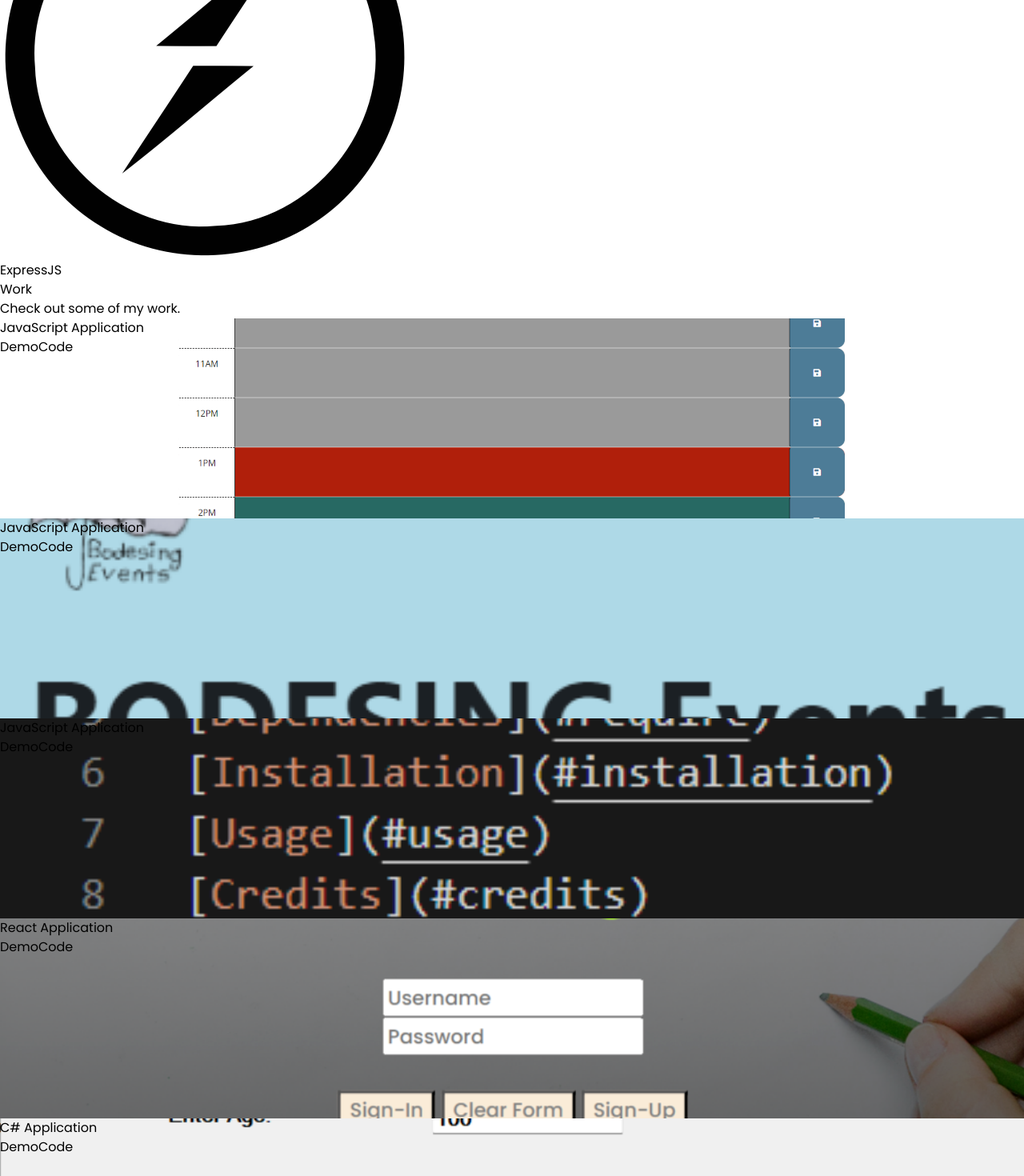
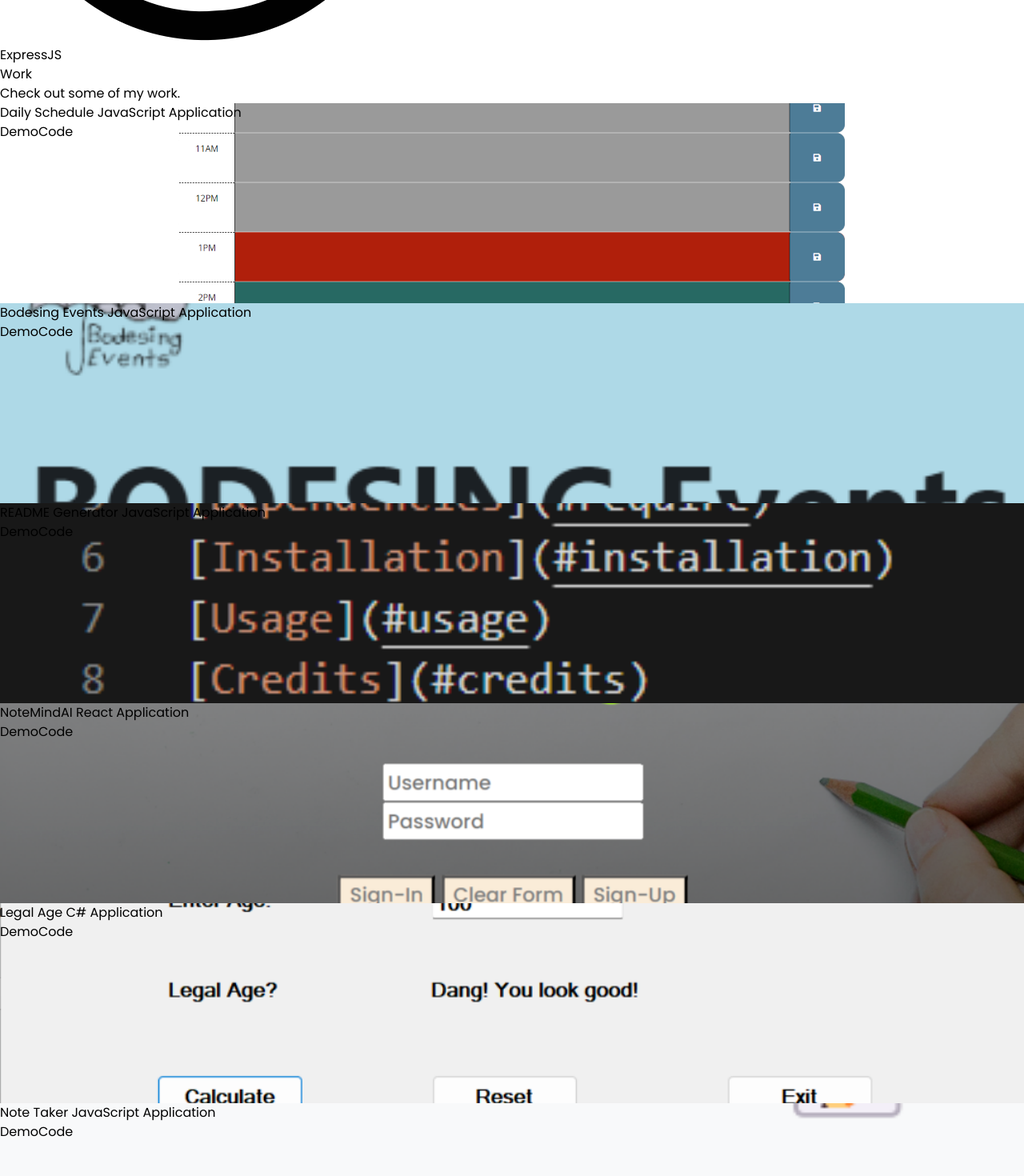
Before and after one commit to kzefram/KarenBourgeois-Portfolio, a React (Vite) app in the folder client/: page / in a window 1280 px wide. Shown: the part 3280-4750 px from the top of the page at 80% size. Built offline with nearby package versions, Linux system fonts and the light colour scheme.

Commit message:
added project names and hover on logo

```diff
--- a/client/src/App.jsx
+++ b/client/src/App.jsx
@@ -14,9 +14,7 @@ export default function App() {
       <About />
       <Skills />
       <Work />
-      <Contact  />
-
-
+      <Contact />
     </div>
   )
 }
--- a/client/src/components/Navbar.jsx
+++ b/client/src/components/Navbar.jsx
@@ -12,8 +12,9 @@ const Navbar = () => {
 
   return (
     <div className='fixed w-full h-[80px] flex justify-between items-center px-4 bg-[#153243] text-[#B4B8AB]'>
-      <div>
+      <div className='hover:scale-110 duration-500'>
         <img src={Logo} alt="Logo Image" style={{width: '80px'}} />
+
       </div>
 
     {/* Desktop Menu */}
@@ -84,6 +85,8 @@ const Navbar = () => {
               </li>
             </ul>
         </div>
+
+
     </div>
   )
 }
--- a/client/src/components/Skills.jsx
+++ b/client/src/components/Skills.jsx
@@ -3,7 +3,7 @@ import MongoDB from '../assets/mongo.png';
 import NodeJS from '../assets/node.png';
 import ReactJS from '../assets/react.png';
 import GitHub from '../assets/github.png';
-import MySQL from '../assets/mysql.png';
+import MySQL from '../assets/128px-Database-mysql.png';
 import Tailwind from '../assets/tailwind.png';
 //import Express from '../assets/express.png';
 import ExpressJS from '../assets/expressjs.png';
--- a/client/src/components/Work.jsx
+++ b/client/src/components/Work.jsx
@@ -21,6 +21,7 @@ const Work = () => {
             <div style={{backgroundImage: `url(${DailySched})`}} className="shadow-lg shadow-[#153243] group container rounded-md flex justify-center items-center mx-auto content-div">
                 <div className="opacity-0 group-hover:opacity-100" >
                     <span className='text-2xl font-bold text-[#F4F9E9] tracking-wider'>
+                        Daily Schedule
                         JavaScript Application
                     </span>
                     <div className='pt-8 text-center text-[#284B63]'>
@@ -37,6 +38,7 @@ const Work = () => {
             <div style={{backgroundImage: `url(${Bodesing})`}} className="shadow-lg shadow-[#153243] group container rounded-md flex justify-center items-center mx-auto content-div">
                 <div className="opacity-0 group-hover:opacity-100" >
                     <span className='text-2xl font-bold text-[#F4F9E9] tracking-wider'>
+                        Bodesing Events
                         JavaScript Application
                     </span>
                     <div className='pt-8 text-center text-[#284B63]'>
@@ -53,6 +55,7 @@ const Work = () => {
             <div style={{backgroundImage: `url(${Readme})`}} className="shadow-lg shadow-[#153243] group container rounded-md flex justify-center items-center mx-auto content-div">
                 <div className="opacity-0 group-hover:opacity-100" >
                     <span className='text-2xl font-bold text-[#F4F9E9] tracking-wider'>
+                        README Generator
                         JavaScript Application
                     </span>
                     <div className='pt-8 text-center text-[#284B63]'>
@@ -69,6 +72,7 @@ const Work = () => {
             <div style={{backgroundImage: `url(${Landing})`}} className="shadow-lg shadow-[#153243] group container rounded-md flex justify-center items-center mx-auto content-div">
                 <div className="opacity-0 group-hover:opacity-100" >
                     <span className='text-2xl font-bold text-[#F4F9E9] tracking-wider'>
+                        NoteMindAI
                         React Application
                     </span>
                     <div className='pt-8 text-center text-[#284B63]'>
@@ -85,6 +89,7 @@ const Work = () => {
             <div style={{backgroundImage: `url(${Legal})`}} className="shadow-lg shadow-[#153243] group container rounded-md flex justify-center items-center mx-auto content-div">
                 <div className="opacity-0 group-hover:opacity-100" >
                     <span className='text-2xl font-bold text-[#F4F9E9] tracking-wider'>
+                        Legal Age
                         C# Application
                     </span>
                     <div className='pt-8 text-center text-[#284B63]'>
@@ -101,6 +106,7 @@ const Work = () => {
             <div style={{backgroundImage: `url(${NoteTaker})`}} className="shadow-lg shadow-[#153243] group container rounded-md flex justify-center items-center mx-auto content-div">
                 <div className="opacity-0 group-hover:opacity-100" >
                     <span className='text-2xl font-bold text-[#F4F9E9] tracking-wider'>
+                        Note Taker
                         JavaScript Application
                     </span>
                     <div className='pt-8 text-center text-[#284B63]'>
```
Also changed, not shown: client/src/assets/128px-Database-mysql.png (added).
